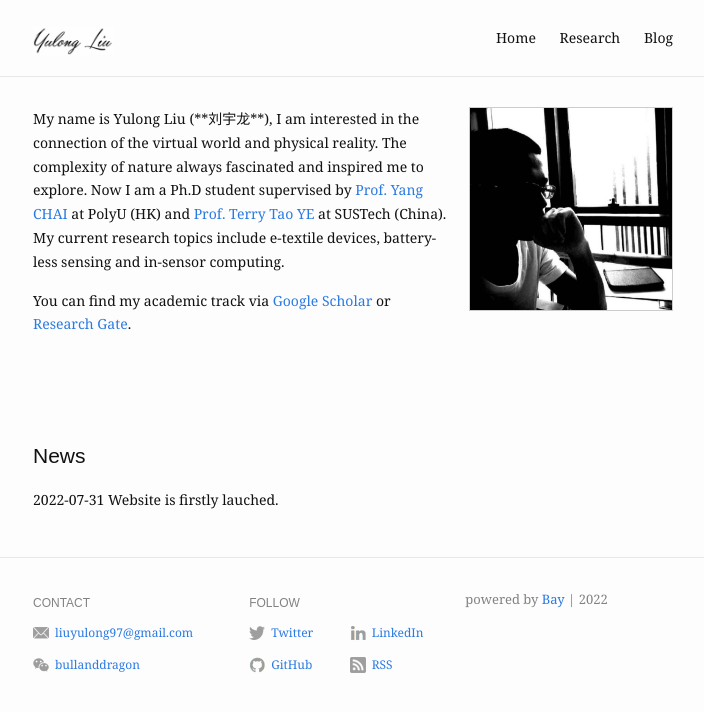
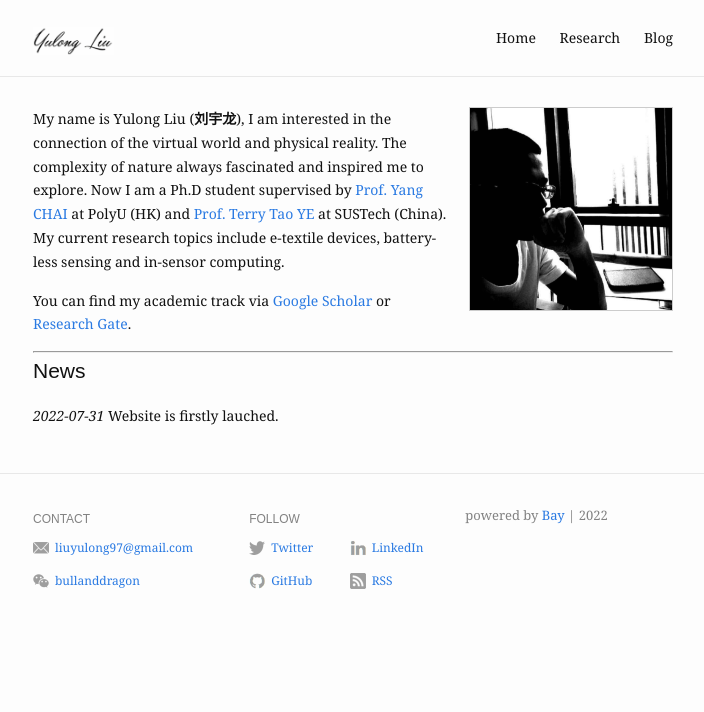
Before and after one commit to Yulong97/Yulong97.github.io, a Jekyll site: the page built from index.md, in a window 1280 px wide. Shown: the top 712 px of the page, without its empty margins (287-991 px from the left). Built offline with Jekyll 4.4.1, drawn with Linux system fonts in a browser that asks for light colours.

Commit message:
update news

```diff
--- a/index.md
+++ b/index.md
@@ -6,19 +6,19 @@
 ---
 
 <p>
-  My name is Yulong Liu (**刘宇龙**), I am interested in the connection of the virtual world and physical reality. The complexity of nature always fascinated and inspired me to explore. Now I am a Ph.D student supervised by <a href="http://ap.polyu.edu.hk/ychai/">Prof. Yang CHAI</a> at PolyU (HK) and <a href="https://faculty.sustech.edu.cn/yet/en/">Prof. Terry Tao YE</a> at SUSTech (China). My current research topics include e-textile devices, battery-less sensing and in-sensor computing.
+  My name is Yulong Liu (<b>刘宇龙</b>), I am interested in the connection of the virtual world and physical reality. The complexity of nature always fascinated and inspired me to explore. Now I am a Ph.D student supervised by <a href="http://ap.polyu.edu.hk/ychai/">Prof. Yang CHAI</a> at PolyU (HK) and <a href="https://faculty.sustech.edu.cn/yet/en/">Prof. Terry Tao YE</a> at SUSTech (China). My current research topics include e-textile devices, battery-less sensing and in-sensor computing.
 </p>
 
 <p>
   You can find my academic track via <a href="https://scholar.google.com/citations?user=cKS4AxIAAAAJ&hl=en">Google Scholar</a> or <a href="https://www.researchgate.net/profile/Yulong-Liu">Research Gate</a>.
 </p>
 
-<br>
-<br>
-<br>
+<hr>
 
 <h2>News</h2>
 
 <p>
-2022-07-31 Website is firstly lauched.
+<i>2022-07-31</i> Website is firstly lauched.
 </p>
+
+<h2></h2>
```
